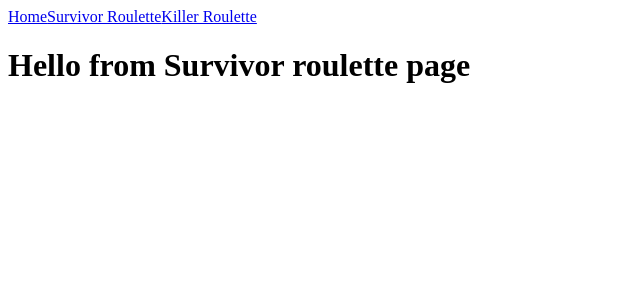
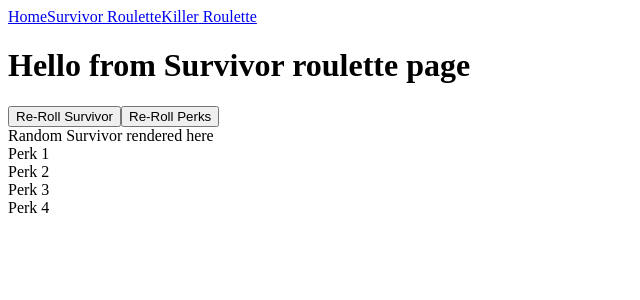
Before and after one commit to zinvergo93/deadByDaylightReactApp, a React (Create React App) app: page /survivor-roulette in a window 1280 px wide. Shown: the top 300 px of the page, without its empty margins (0-640 px from the left). Built offline with nearby package versions, Linux system fonts and the light colour scheme; no server answers.

Commit message:
started writing placeholders for roulette functions across application. some fetch implementation

```diff
--- a/src/home.js
+++ b/src/home.js
@@ -3,7 +3,12 @@ import React from "react";
 const Home = (props) => {
     return (
         <div>
-            <h1>Home Page</h1>
+            <button>
+                Survivor Roulette
+            </button>
+            <button>
+                Killer Roulette
+            </button>
         </div>
     )
 }
--- a/src/killerRoulette.js
+++ b/src/killerRoulette.js
@@ -1,9 +1,24 @@
-import React from 'react'
+import React from "react";
 
 export default function Killer() {
-    return (
-        <div>
-            <h1>Hello from Killer Roulette page</h1>
+  return (
+    <div>
+      <h1>Hello from Killer Roulette page</h1>
+
+      <button>Re-Roll Killer</button>
+      <button>Re-Roll Perks</button>
+
+      <div className="killer-roulette">
+        <div>Random Killer rendered here</div>
+      </div>
+      <div className="killer-perk-container">
+        <div className="killer-perk-roulette">
+          <div className="perk-container">PERK 1</div>
+          <div className="perk-container">PERK 2</div>
+          <div className="perk-container">PERK 3</div>
+          <div className="perk-container">PERK 4</div>
         </div>
-    )
+      </div>
+    </div>
+  );
 }
--- /dev/null
+++ b/src/survivor.js
@@ -0,0 +1,10 @@
+import React, { Component } from "react";
+
+export default class Survivor extends Component {
+  constructor(props) {
+    super(props);
+    this.state = {
+      survivor: this.props.survivor,
+    };
+  }
+}
--- a/src/survivorCharacterRoulette.js
+++ b/src/survivorCharacterRoulette.js
@@ -0,0 +1,27 @@
+import React, { Component } from "react";
+import Survivor from "./survivor";
+
+export default class SurvivorCharacter extends Component {
+  constructor(props) {
+    super(props);
+    this.state = {
+      survivors: [],
+    };
+  }
+
+  randomSurvivor = () => {
+    const randomSurv = this.state.survivors[
+      Math.floor(Math.random() * survivors.length)
+    ];
+    return randomSurv;
+  };
+
+  componentDidMount() {
+    fetch(`http://localhost:5000/survivors`)
+      .then((res) => res.json())
+      .then((data) => this.setState({ survivors: data }));
+  }
+  render() {
+    return <div>{this.randomSurvivor}</div>;
+  }
+}
--- a/src/survivorRoulette.js
+++ b/src/survivorRoulette.js
@@ -1,9 +1,28 @@
-import React from 'react'
+import React from "react";
+import SurvivorCharacter from "./survivorCharacterRoulette";
+// import SurvivorPerk from "./survivorPerkRoulette";
 
-export default function Survivor () {
-    return (
+export default function Survivor() {
+  return (
+    <div>
+      <h1>Hello from Survivor roulette page</h1>
+
+      <button>Re-Roll Survivor</button>
+      <button>Re-Roll Perks</button>
+      <div className="survivor-roulette">
         <div>
-            <h1>Hello from Survivor roulette page</h1>
+          Random Survivor rendered here
+          <SurvivorCharacter />
         </div>
-    )
+      </div>
+      <div className="survivor-perk-container">
+        <div className="survivor-perk-roulette">
+          <div className="perk-container">{/* <SurvivorPerk /> */}Perk 1</div>
+          <div className="perk-container">{/* <SurvivorPerk /> */}Perk 2</div>
+          <div className="perk-container">{/* <SurvivorPerk /> */}Perk 3</div>
+          <div className="perk-container">{/* <SurvivorPerk /> */}Perk 4</div>
+        </div>
+      </div>
+    </div>
+  );
 }
```
Also changed, not shown: src/survivorPerkRoulette.js (+14 -0 lines), 2 other files (tests, documents, lock files or other folders).
